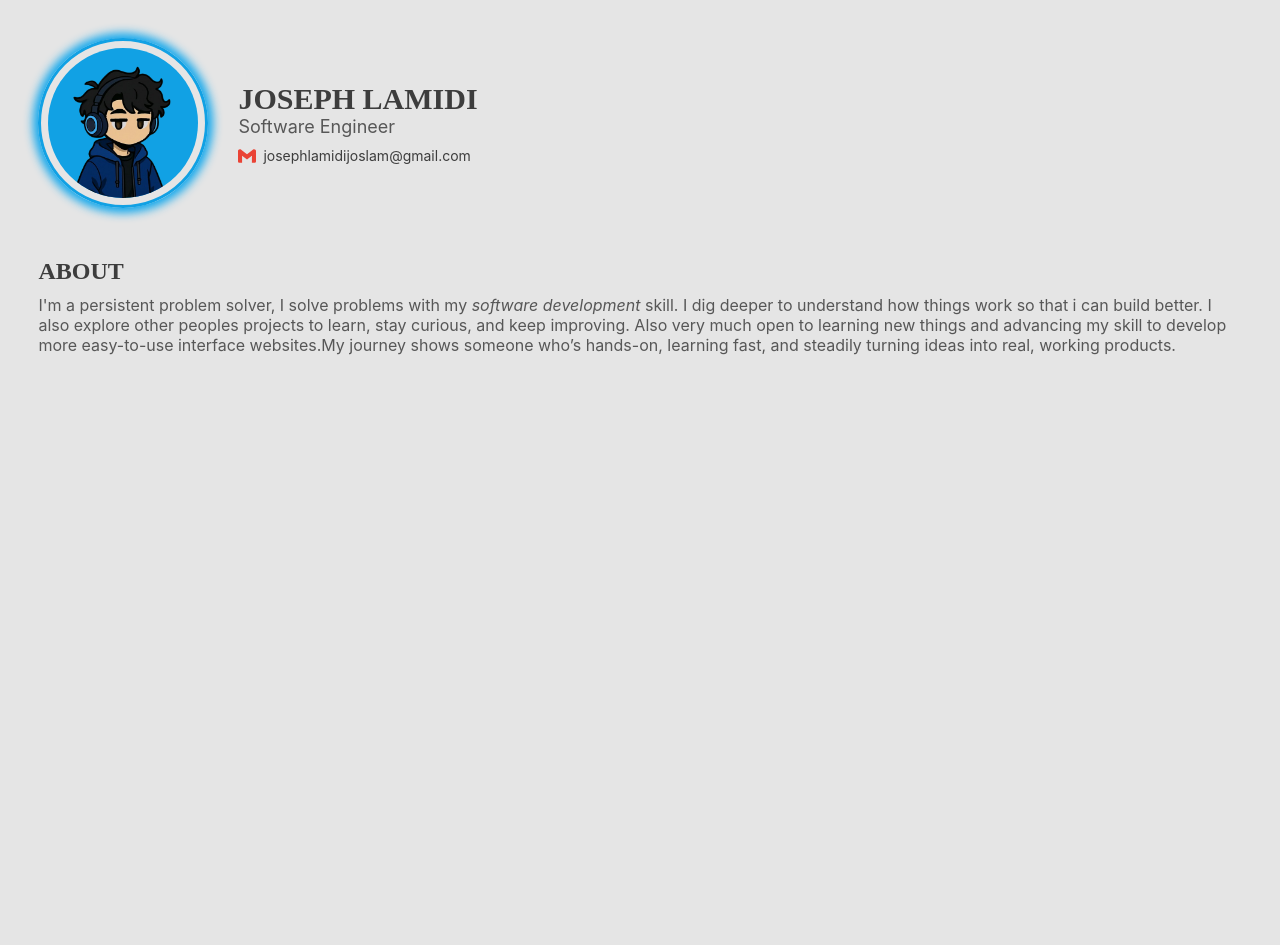
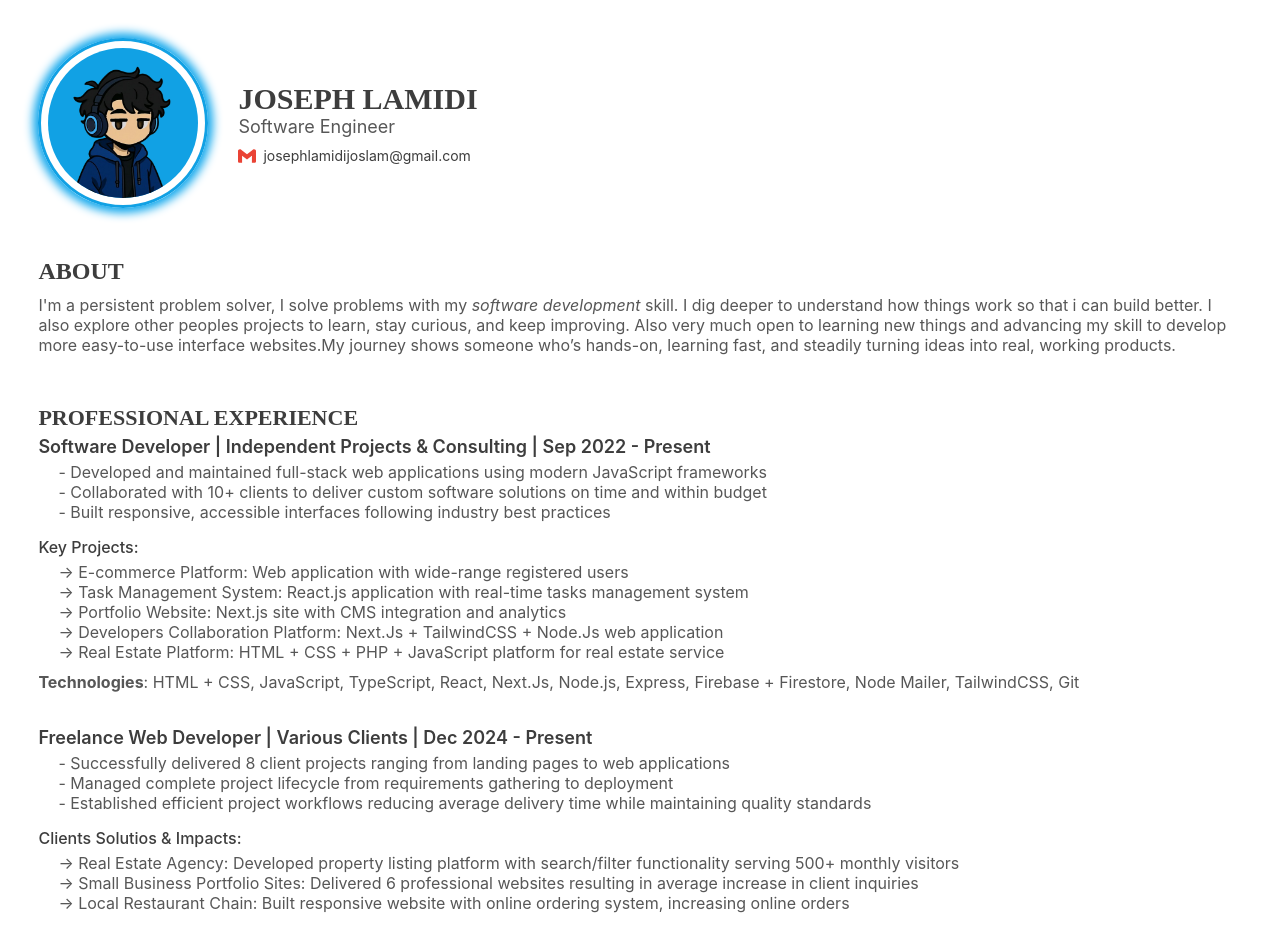
Before and after one commit to Jaycode01/joe-portfolio-v1, a React (Vite) app: page / in a window 1280 px wide. Shown: the top 945 px of the page. Before the commit the page ends 800 px from the top, so only its background shows below. Built offline with nearby package versions, Linux system fonts and the light colour scheme; a web font is replaced by a local one.

Commit message:
worked on the experience section

```diff
--- a/src/App.jsx
+++ b/src/App.jsx
@@ -1,4 +1,5 @@
 import About from "./components/About";
+import Experience from "./components/Experience";
 import Profile from "./components/Profile";
 
 export default function App() {
@@ -6,6 +7,7 @@ export default function App() {
     <>
       <Profile />
       <About />
+      <Experience />
     </>
   );
 }
--- a/src/components/About.css
+++ b/src/components/About.css
@@ -5,12 +5,12 @@
   margin-top: 50px;
 }
 
-h2 {
+.about h2 {
   font-family: "Itim";
   text-transform: uppercase;
   color: #3d3d3d;
 }
 
-p {
+.about p {
   color: #575757;
 }
--- /dev/null
+++ b/src/components/Experience.css
@@ -0,0 +1,37 @@
+.experience {
+  margin-top: 50px;
+  display: flex;
+  flex-direction: column;
+  gap: 30px;
+  color: #575757;
+}
+
+.experience h2 {
+  font-family: "Itim";
+  text-transform: uppercase;
+  color: #3d3d3d;
+  font-size: 22px;
+}
+
+.experience h3 {
+  font-size: 18px;
+  font-weight: 600;
+  margin: 5px 0;
+  color: #3d3d3d;
+  list-style-type: circle;
+}
+
+.experience h4 {
+  font-size: 16px;
+  margin: 15px 0 5px 0;
+  color: #3d3d3d;
+  font-weight: 500;
+}
+
+.experience ul {
+  list-style-type: none;
+  margin-left: 20px;
+}
+.experience .technologies {
+  margin-top: 10px;
+}
--- /dev/null
+++ b/src/components/Experience.jsx
@@ -0,0 +1,106 @@
+import "./Experience.css";
+
+export default function Experience() {
+  return (
+    <div className="experience">
+      <div className="experience-one">
+        <h2>Professional Experience</h2>
+        <h3>
+          Software Developer | Independent Projects & Consulting | Sep 2022 -
+          Present
+        </h3>
+        <ul>
+          <li>
+            - Developed and maintained full-stack web applications using modern
+            JavaScript frameworks
+          </li>
+          <li>
+            - Collaborated with 10+ clients to deliver custom software solutions
+            on time and within budget
+          </li>
+          <li>
+            - Built responsive, accessible interfaces following industry best
+            practices
+          </li>
+        </ul>
+        <h4>Key Projects:</h4>
+        <ul>
+          <li>
+            → E-commerce Platform: Web application with wide-range registered
+            users
+          </li>
+          <li>
+            → Task Management System: React.js application with real-time tasks
+            management system
+          </li>
+          <li>
+            → Portfolio Website: Next.js site with CMS integration and analytics
+          </li>
+          <li>
+            → Developers Collaboration Platform: Next.Js + TailwindCSS + Node.Js
+            web application
+          </li>
+          <li>
+            → Real Estate Platform: HTML + CSS + PHP + JavaScript platform for
+            real estate service
+          </li>
+        </ul>
+        <p className="technologies">
+          <b>Technologies</b>: HTML + CSS, JavaScript, TypeScript, React,
+          Next.Js, Node.js, Express, Firebase + Firestore, Node Mailer,
+          TailwindCSS, Git
+        </p>
+      </div>
+      <div className="experience-two">
+        <h3>Freelance Web Developer | Various Clients | Dec 2024 - Present</h3>
+        <ul>
+          <li>
+            - Successfully delivered 8 client projects ranging from landing
+            pages to web applications
+          </li>
+          <li>
+            - Managed complete project lifecycle from requirements gathering to
+            deployment
+          </li>
+          <li>
+            - Established efficient project workflows reducing average delivery
+            time while maintaining quality standards
+          </li>
+        </ul>
+        <h4>Clients Solutios & Impacts:</h4>
+        <ul>
+          <li>
+            → Real Estate Agency: Developed property listing platform with
+            search/filter functionality serving 500+ monthly visitors
+          </li>
+          <li>
+            → Small Business Portfolio Sites: Delivered 6 professional websites
+            resulting in average increase in client inquiries
+          </li>
+          <li>
+            → Local Restaurant Chain: Built responsive website with online
+            ordering system, increasing online orders
+          </li>
+        </ul>
+      </div>
+      <div className="experience-three">
+        <h3>Active Member | Hack Club | June 2025- Present</h3>
+        <ul>
+          <li>
+            - Member of the world's largest online community of teenage
+            developers (70,000+ members globally)
+          </li>
+          <li>
+            - Engaged in peer programming sessions and technical workshops to
+            advance coding skills
+          </li>
+          <li>
+            - Engage with international developer community through Slack
+            channels and online forums
+          </li>
+          <li>- Access to exclusive resources</li>
+        </ul>
+      </div>
+    </div>
+  );
+}
--- a/src/index.css
+++ b/src/index.css
@@ -18,6 +18,6 @@ body {
   font-family: "Short Stack", -apple-system, BlinkMacSystemFont, "Segoe UI",
     "Roboto", sans-serif;
   font-weight: 400;
-  background-color: #e5e5e5;
+  background-color: #fff;
   padding: 3%;
 }
```
